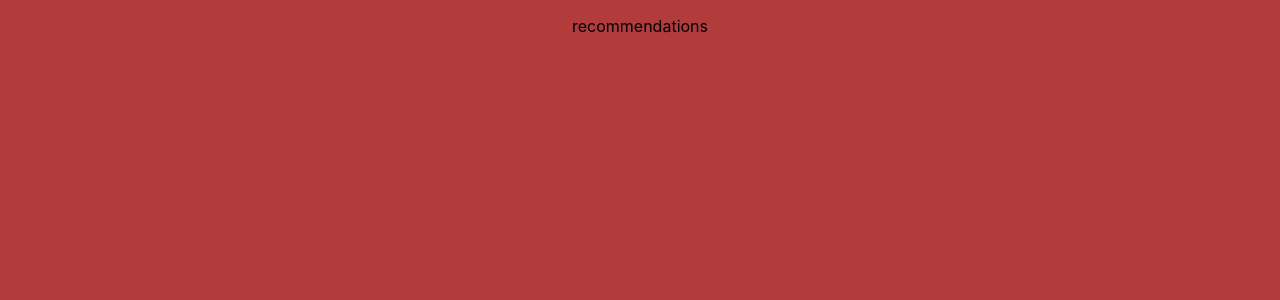
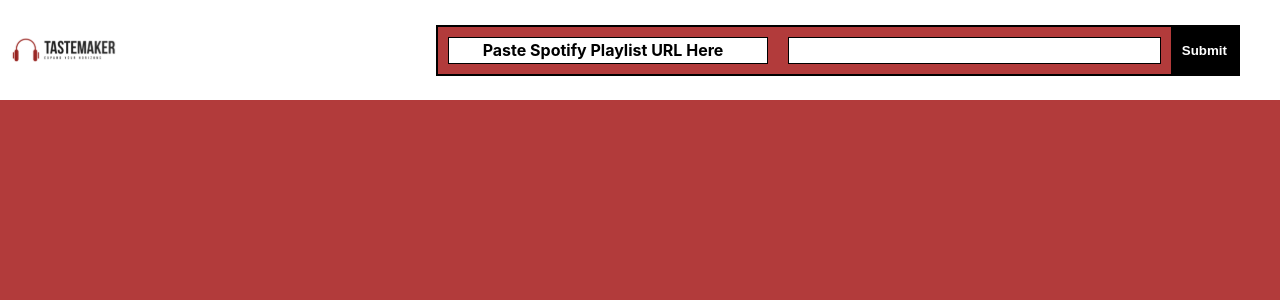
Before and after one commit to maha4208/BDAFrontend_part_deux, a React (Create React App) app in the folder client/: page /recommendations in a window 1280 px wide. Shown: the top 300 px of the page. Built offline with nearby package versions, Linux system fonts and the light colour scheme.

Commit message:
updated frontend no node

```diff
--- a/client/package.json
+++ b/client/package.json
@@ -6,7 +6,9 @@
     "@testing-library/jest-dom": "^5.16.5",
     "@testing-library/react": "^13.4.0",
     "@testing-library/user-event": "^13.5.0",
+    "dotenv": "^16.0.3",
     "nodemon": "^2.0.22",
+    "query-string": "^8.1.0",
     "react": "^18.2.0",
     "react-dom": "^18.2.0",
     "react-router-dom": "^6.10.0",
@@ -36,5 +38,8 @@
       "last 1 firefox version",
       "last 1 safari version"
     ]
+  },
+  "devDependencies": {
+    "dotenv-webpack": "^8.0.1"
   }
 }
--- a/client/src/App.js
+++ b/client/src/App.js
@@ -3,6 +3,8 @@
 import React from "react";
 import Home from "./Home/home"
 import Recommendations from "./Recommendations/recommendations"
+import SpotifyCallback from "./callback/callback"
+
 
 function App() {
   return (
@@ -10,7 +12,8 @@
      <BrowserRouter>
         <Routes>
           <Route path="/" element={<Home/>}/>
-          <Route path="/recommendations" element={<Recommendations/>}/>
+          <Route path="/callback" element={<SpotifyCallback />} />
+          <Route path="/recommendations" element={<Recommendations />}/>
         </Routes>
      </BrowserRouter>
     </div>
--- a/client/src/Home/home.js
+++ b/client/src/Home/home.js
@@ -4,17 +4,8 @@
 import spotify_logo from "../images/spotify_logo.svg";
 
 export default function Home() {
-    const [spotifyAuthUrl, setSpotifyAuthUrl] = useState('');
-
-    useEffect(() => {
-        async function fetchSpotifyAuthUrl() {
-            const response = await fetch('/server/auth');
-            const data = await response.json();
-            setSpotifyAuthUrl(data.auth_url);
-        }
-        fetchSpotifyAuthUrl();
-    }, []);
-
+    const spotifyAuthUrl = `https://accounts.spotify.com/authorize?client_id=19b24e60a9c645d0805d8e68a5fcdaf6&response_type=code&redirect_uri=http://localhost:3000/callback&scope=user-library-read`
+    console.log(spotifyAuthUrl)
     return (
         <div className="home_page">
             <header className = "header">
--- /dev/null
+++ b/client/src/Recommendations/playlist_input_form.js
@@ -0,0 +1,27 @@
+import React, {useState} from "react"
+import "./recommendations.css"
+
+
+
+export default function PlaylistInputForm () {
+
+    const [playlist_id, setPlaylist_id] = useState('');
+
+    function handlePlaylistChange(event) {
+        setPlaylist_id(event.target.value);
+    }
+
+    function handleSubmit(event) {
+
+    }
+
+    return (
+        <form className="my_form" onSubmit={handleSubmit}>
+            <label className="playlist_label">
+                Paste Spotify Playlist URL Here
+            </label>
+            <input className="playlist_input" type="text" value={playlist_id} onChange={handlePlaylistChange} />
+            <button className="playlist_submit" type="submit">Submit</button>
+        </form>
+    )
+}
--- /dev/null
+++ b/client/src/Recommendations/recommendations.css
@@ -0,0 +1,58 @@
+.rec_header_and_input {
+    display:flex;
+    flex-direction:row;
+    background-color:white;
+    height: 10%;
+    align-items: center;
+    justify-content: center;
+    height:100px;
+}
+
+.logo_2 {
+    width:30%;
+    height:auto;
+    padding-right:80%;
+}
+
+.my_form {
+    background-color: #B23B3B;
+    border: 2px solid black;
+    width: 800px;
+    display: flex;
+    justify-content: center;
+    margin-right:40px;
+  }
+
+  .my_form label,
+  .my_form input,
+  .my_form button {
+    background-color: white;
+    border: 1px solid black;
+    margin: 10px;
+    width: 40%;
+    box-sizing: border-box;
+  }
+
+  .my_form label {
+    text-align: center;
+    display: flex;
+    align-items: center;
+    padding-right: 10px;
+    justify-content: center;
+    font-weight:bolder;
+  }
+
+  .my_form input {
+    flex: 1;
+    padding: 5px;
+  }
+
+  .my_form button {
+    width: auto;
+    background-color:black;
+    color:white;
+    margin: 0;
+    padding: 5px 10px;
+    box-sizing: border-box;
+    font-weight:bolder;
+  }
--- a/client/src/Recommendations/recommendations.js
+++ b/client/src/Recommendations/recommendations.js
@@ -1,7 +1,24 @@
 import React, {useState, useEffect} from "react";
+import {useLocation} from "react-router-dom"
+import "./recommendations.css"
+import tastemaker_logo from "../images/tastemaker_logo.svg"
+import PlaylistInputForm from "./playlist_input_form"
 
 export default function Recommendations() {
+
+    const location = useLocation();
+    const params = new URLSearchParams(location.search);
+    const authorizationCode = params.get('authorizationCode');
+    console.log("REC: "+authorizationCode)
+
     return (
-        <p>recommendations</p>
+        <div className="rec_header_and_input">
+            <div className="mini_logo">
+                <img src={tastemaker_logo} className="logo_2" alt="TASTEMAKER" />
+            </div>
+            <div className="playlist_input">
+                <PlaylistInputForm />
+            </div>
+        </div>
     )
 }
--- /dev/null
+++ b/client/src/callback/callback.js
@@ -0,0 +1,24 @@
+import React, { useEffect } from 'react';
+import { useNavigate } from 'react-router-dom';
+import queryString from 'query-string';
+
+const SpotifyCallback = () => {
+    const navigate = useNavigate();
+
+    useEffect(() => {
+      const parsedParams = queryString.parse(window.location.search);
+      const authorizationCode = parsedParams.code;
+
+      if (authorizationCode !== undefined && authorizationCode !== null && authorizationCode !== '') {
+        navigate(`/recommendations?authorizationCode=${authorizationCode}`)
+      }
+    }, []);
+
+    return (
+      <div>
+        {/* Render any additional UI components as needed */}
+      </div>
+    );
+  };
+
+  export default SpotifyCallback;
```
Also changed, not shown: 2 other files (tests, documents, lock files or other folders).
